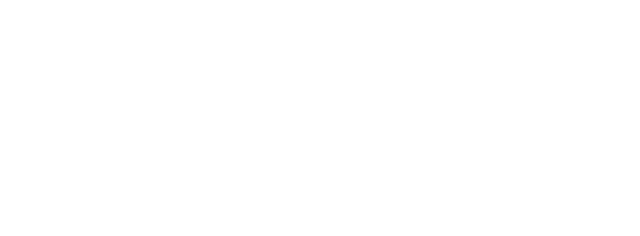
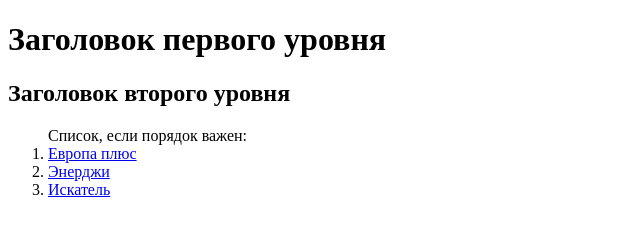
Before and after one commit to maryDIM/task-html, a website: page src/index.html in a window 1280 px wide. Shown: the whole page, without its empty margins (0-640 px from the left). Drawn offline with Linux system fonts and the light colour scheme.

Commit message:
задание по HTML

```diff
--- a/src/index.html
+++ b/src/index.html
@@ -3,5 +3,14 @@
     <head>
         <title>HTML</title>
     </head>
-    <body></body>
+    <body>
+        <h1>Заголовок первого уровня</h1>
+        <h2>Заголовок второго уровня</h2>
+        <ol>
+            Список, если порядок важен:
+            <li><a href="https://europaplus.ru/">Европа плюс</a></li>
+            <li><a href="https://www.energyfm.ru/">Энерджи</a></li>
+            <li><a href="https://radioiskatel.ru/">Искатель</a></li>
+        </ol>
+    </body>
 </html>
```
Also changed, not shown: 1 other file.
